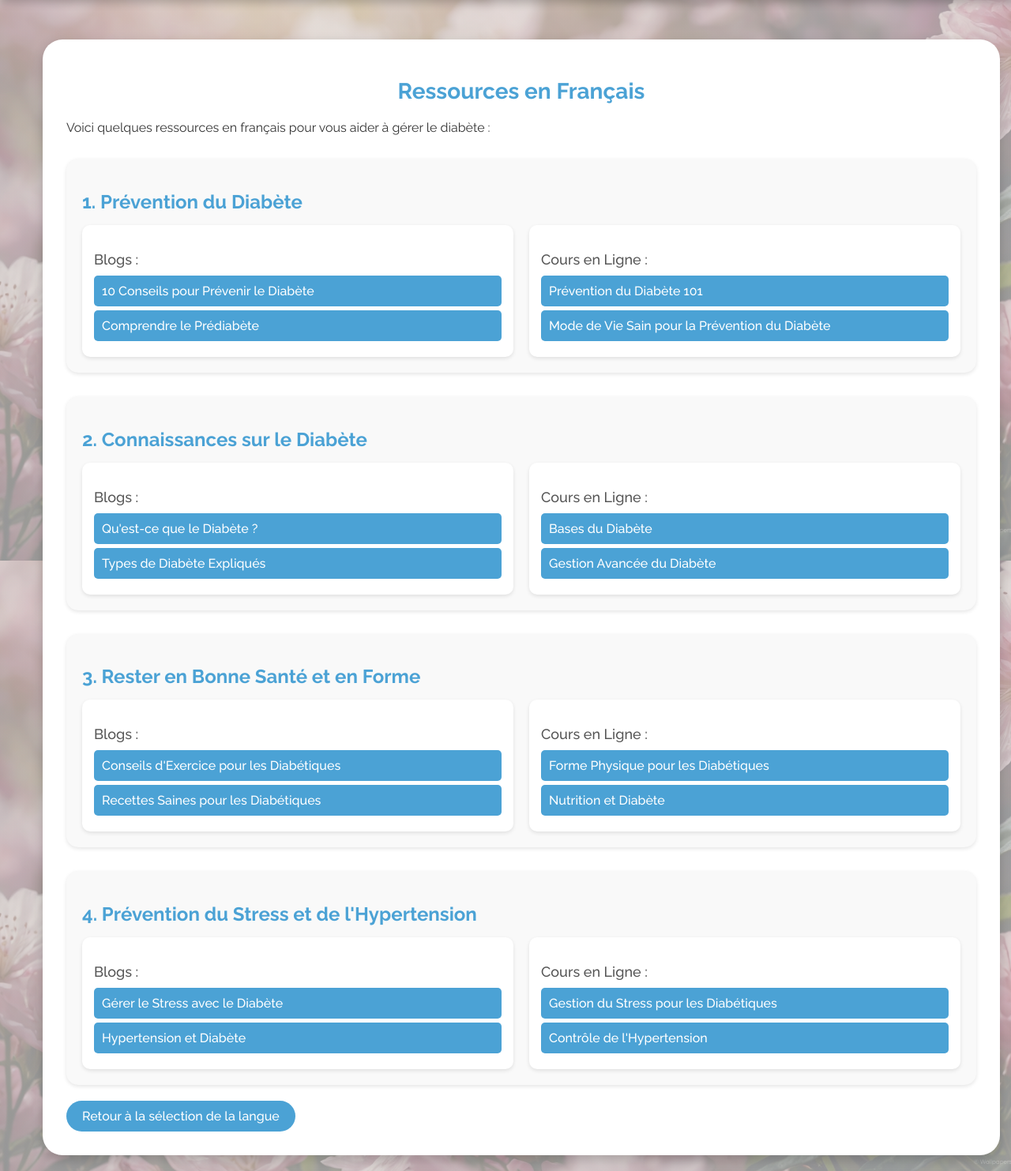
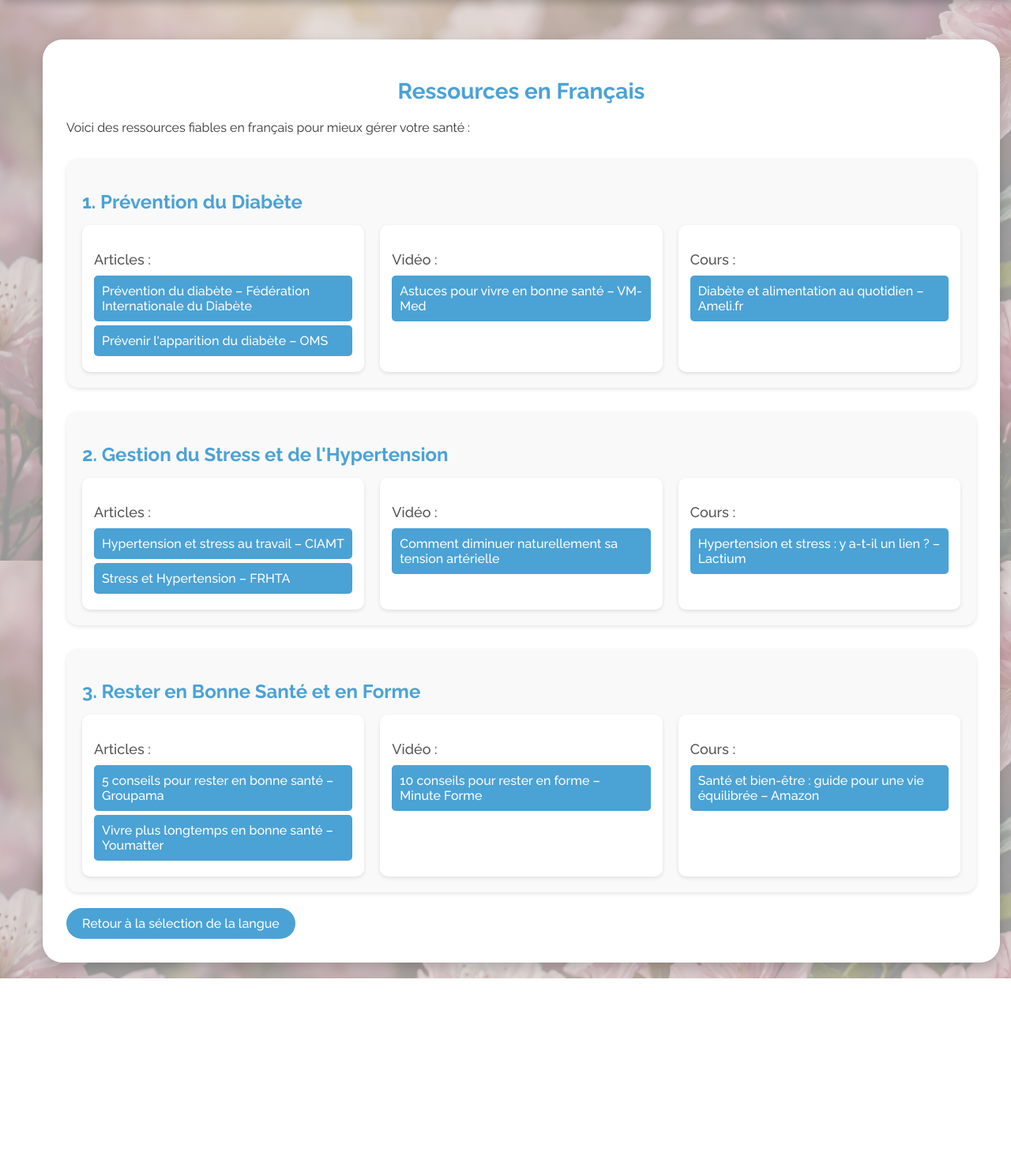
Before and after one commit to ImpactGLX323/UMAIHackathon-UNM, a Flask app: page /resources1/french in a window 1280 px wide. Shown: the part 90-1573 px from the top of the page at 79% size. After the commit the page ends 1329 px from the top, so only its background shows below. Run offline with Flask 3, Linux system fonts and the light colour scheme.

Commit message:
french resources added

```diff
--- a/src/backend/app/templates/resources1_french.html
+++ b/src/backend/app/templates/resources1_french.html
@@ -10,7 +10,6 @@
     <!-- Header Navigation Bar -->
     <div class="header">
         <div id="logo">
-            <!-- Add your logo here -->
             <img src="{{ url_for('static', filename='logo.png') }}" alt="Logo" height="50">
         </div>
         <div class="dashboard">
@@ -25,38 +24,44 @@
     <div class="container">
         <div class="resources-container">
             <h1>Ressources en Français</h1>
-            <p>Voici quelques ressources en français pour vous aider à gérer le diabète :</p>
+            <p>Voici des ressources fiables en français pour mieux gérer votre santé :</p>
 
             <!-- 1. Prévention du Diabète -->
             <div class="category-box">
                 <h2>1. Prévention du Diabète</h2>
                 <div class="link-grid">
                     <div class="link-box">
-                        <h3>Blogs :</h3>
-                        <a href="https://example.com/blog1-prevention" target="_blank">10 Conseils pour Prévenir le Diabète</a>
-                        <a href="https://example.com/blog2-prevention" target="_blank">Comprendre le Prédiabète</a>
+                        <h3>Articles :</h3>
+                        <a href="https://idf.org/fr/about-diabetes/diabetes-prevention/" target="_blank">Prévention du diabète – Fédération Internationale du Diabète</a>
+                        <a href="https://www.who.int/fr/news-room/fact-sheets/detail/diabetes#:~:text=Avoir%20une%20alimentation%20saine%2C%20une,du%20diab%C3%A8te%20de%20type%202." target="_blank">Prévenir l'apparition du diabète – OMS</a>
                     </div>
                     <div class="link-box">
-                        <h3>Cours en Ligne :</h3>
-                        <a href="https://example.com/course1-prevention" target="_blank">Prévention du Diabète 101</a>
-                        <a href="https://example.com/course2-prevention" target="_blank">Mode de Vie Sain pour la Prévention du Diabète</a>
+                        <h3>Vidéo :</h3>
+                        <a href="https://www.vmmed.com/fr/blog/les-meilleures-astuces-pour-vivre-plus-longtemps-et-en-bonne-sante/" target="_blank">Astuces pour vivre en bonne santé – VM-Med</a>
+                    </div>
+                    <div class="link-box">
+                        <h3>Cours :</h3>
+                        <a href="https://www.ameli.fr/assure/sante/themes/diabete-adulte/diabete-vivre-quotidien/equilibre-alimentaire/diabete-alimentation-fondamentaux" target="_blank">Diabète et alimentation au quotidien – Ameli.fr</a>
                     </div>
                 </div>
             </div>
 
-            <!-- 2. Connaissances sur le Diabète -->
+            <!-- 2. Gestion du Stress et de l'Hypertension -->
             <div class="category-box">
-                <h2>2. Connaissances sur le Diabète</h2>
+                <h2>2. Gestion du Stress et de l'Hypertension</h2>
                 <div class="link-grid">
                     <div class="link-box">
-                        <h3>Blogs :</h3>
-                        <a href="https://example.com/blog1-connaissances" target="_blank">Qu'est-ce que le Diabète ?</a>
-                        <a href="https://example.com/blog2-connaissances" target="_blank">Types de Diabète Expliqués</a>
+                        <h3>Articles :</h3>
+                        <a href="https://www.ciamt.org/blog/hypertension-et-stress-au-travail-comment-y-echapper/" target="_blank">Hypertension et stress au travail – CIAMT</a>
+                        <a href="https://frhta.org/stress-et-hypertension/" target="_blank">Stress et Hypertension – FRHTA</a>
                     </div>
                     <div class="link-box">
-                        <h3>Cours en Ligne :</h3>
-                        <a href="https://example.com/course1-connaissances" target="_blank">Bases du Diabète</a>
-                        <a href="https://example.com/course2-connaissances" target="_blank">Gestion Avancée du Diabète</a>
+                        <h3>Vidéo :</h3>
+                        <a href="https://www.pharma-gdd.com/fr/blog/hypertension-comment-faire-baisser-naturellement-sa-tension-arterielle" target="_blank">Comment diminuer naturellement sa tension artérielle</a>
+                    </div>
+                    <div class="link-box">
+                        <h3>Cours :</h3>
+                        <a href="https://www.lactium.fr/hypertension-et-stress-y-a-t-il-un-lien/" target="_blank">Hypertension et stress : y a-t-il un lien ? – Lactium</a>
                     </div>
                 </div>
             </div>
@@ -66,31 +71,17 @@
                 <h2>3. Rester en Bonne Santé et en Forme</h2>
                 <div class="link-grid">
                     <div class="link-box">
-                        <h3>Blogs :</h3>
-                        <a href="https://example.com/blog1-forme" target="_blank">Conseils d'Exercice pour les Diabétiques</a>
-                        <a href="https://example.com/blog2-forme" target="_blank">Recettes Saines pour les Diabétiques</a>
+                        <h3>Articles :</h3>
+                        <a href="https://www.groupama.fr/mutuelle-sante/conseils/ameliorer-sante/" target="_blank">5 conseils pour rester en bonne santé – Groupama</a>
+                        <a href="https://youmatter.world/fr/categorie-societe/vivre-plus-longtemps-sante-longevite-habitudes/" target="_blank">Vivre plus longtemps en bonne santé – Youmatter</a>
                     </div>
                     <div class="link-box">
-                        <h3>Cours en Ligne :</h3>
-                        <a href="https://example.com/course1-forme" target="_blank">Forme Physique pour les Diabétiques</a>
-                        <a href="https://example.com/course2-forme" target="_blank">Nutrition et Diabète</a>
-                    </div>
-                </div>
-            </div>
-
-            <!-- 4. Prévention du Stress et de l'Hypertension -->
-            <div class="category-box">
-                <h2>4. Prévention du Stress et de l'Hypertension</h2>
-                <div class="link-grid">
-                    <div class="link-box">
-                        <h3>Blogs :</h3>
-                        <a href="https://example.com/blog1-stress" target="_blank">Gérer le Stress avec le Diabète</a>
-                        <a href="https://example.com/blog2-stress" target="_blank">Hypertension et Diabète</a>
+                        <h3>Vidéo :</h3>
+                        <a href="https://www.youtube.com/watch?v=IsOCcKzQhpo" target="_blank">10 conseils pour rester en forme – Minute Forme</a>
                     </div>
                     <div class="link-box">
-                        <h3>Cours en Ligne :</h3>
-                        <a href="https://example.com/course1-stress" target="_blank">Gestion du Stress pour les Diabétiques</a>
-                        <a href="https://example.com/course2-stress" target="_blank">Contrôle de l'Hypertension</a>
+                        <h3>Cours :</h3>
+                        <a href="https://www.amazon.fr/Sant%C3%A9-bien-Etre-quotidien-complet-%C3%A9quilibr%C3%A9e/dp/B0BZFFX1DZ" target="_blank">Santé et bien-être : guide pour une vie équilibrée – Amazon</a>
                     </div>
                 </div>
             </div>
```
